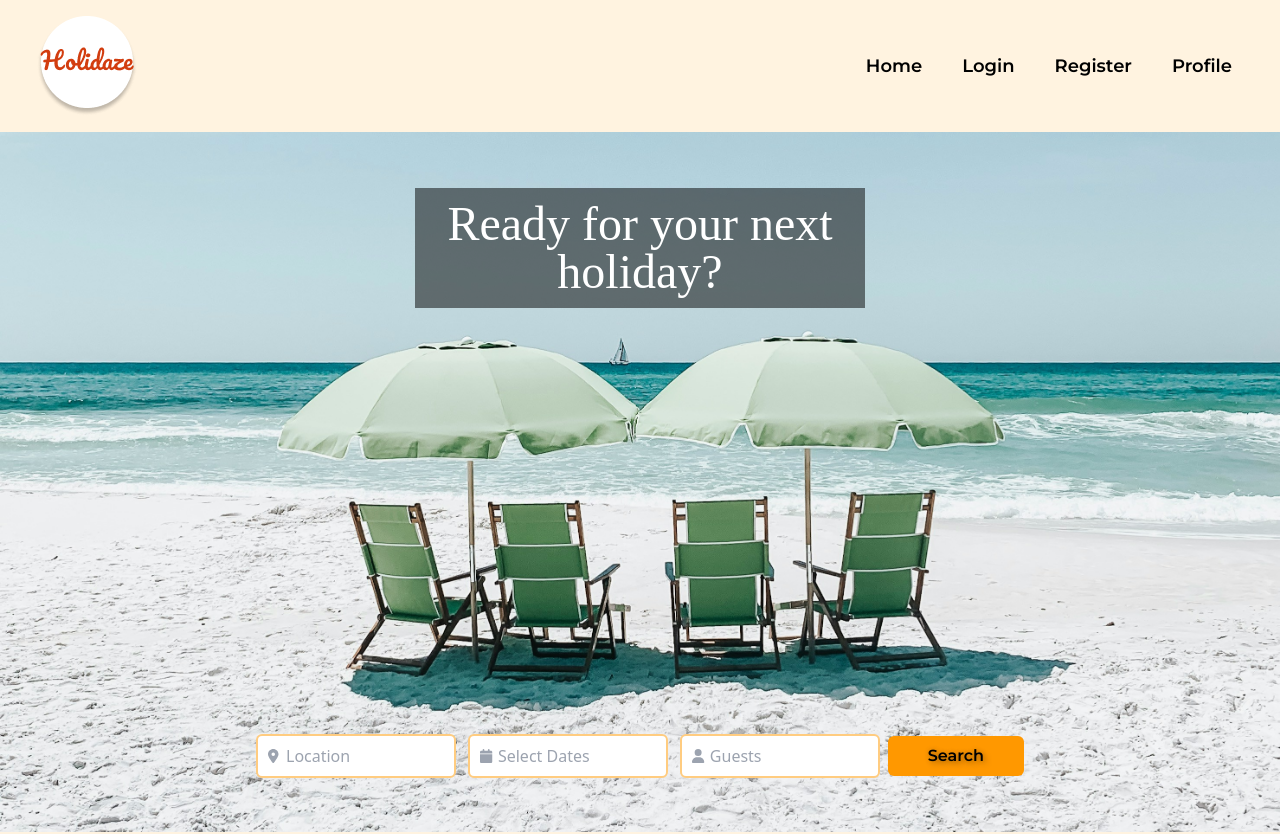
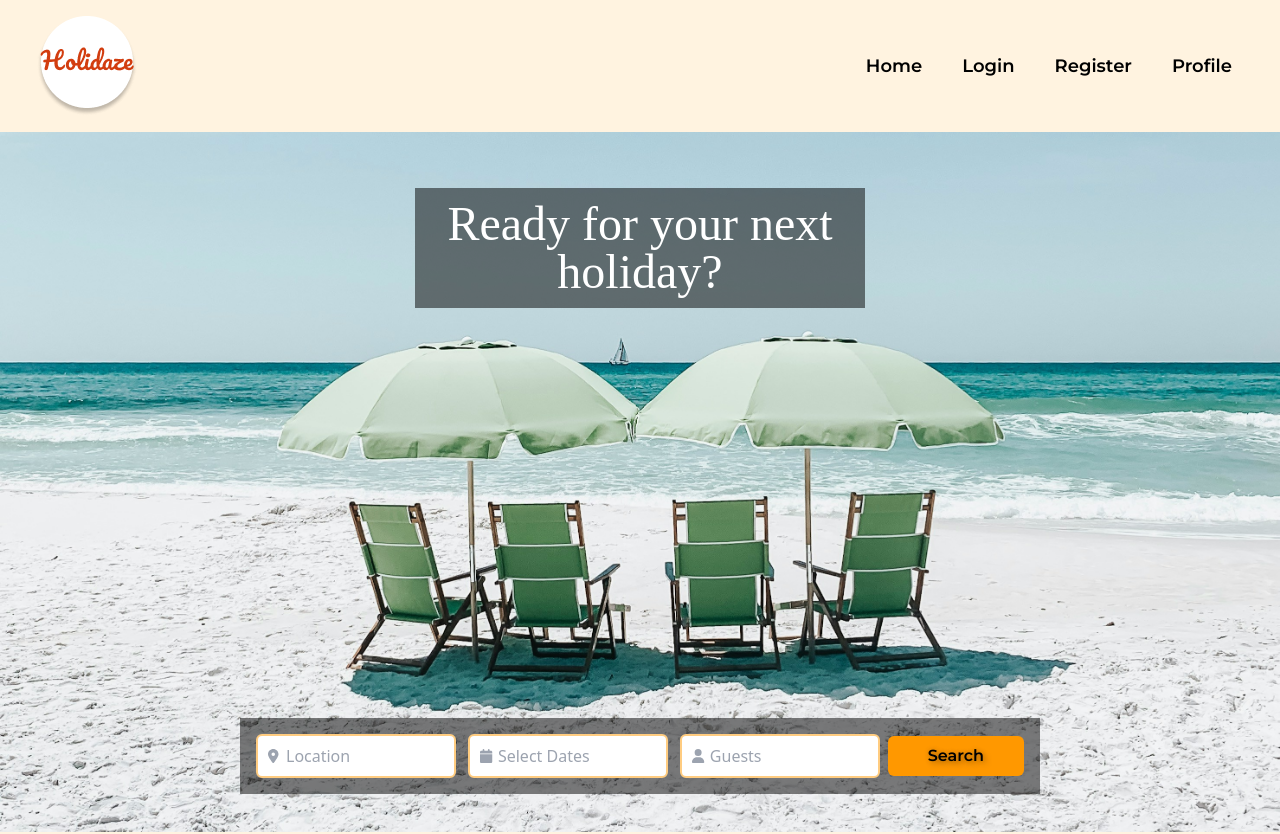
Before and after one commit to TheRegzi/holidaze, a React (Vite) app: page / in a window 1280 px wide. Shown: the top 834 px of the page. Built offline with nearby package versions, Linux system fonts and the light colour scheme; a web font is replaced by a local one.

Commit message:
feat: added shadow for the background of the search fields

```diff
--- a/src/pages/Home.jsx
+++ b/src/pages/Home.jsx
@@ -10,7 +10,7 @@ function Home() {
       <h1 className="absolute left-1/2 top-14 w-xs -translate-x-1/2 bg-black/50 p-3 text-center font-rancho text-5xl text-white sm:w-sm">
         Ready for your next holiday?
       </h1>
-      <div className="absolute bottom-0 left-1/2 w-full -translate-x-1/2 -translate-y-1/4 sm:w-auto md:-translate-y-1/2">
+      <div className="absolute bottom-0 left-1/2 w-full -translate-x-1/2 -translate-y-1/4 bg-black/50 sm:w-auto md:-translate-y-1/2">
         <SearchBar />
       </div>
     </div>
```
